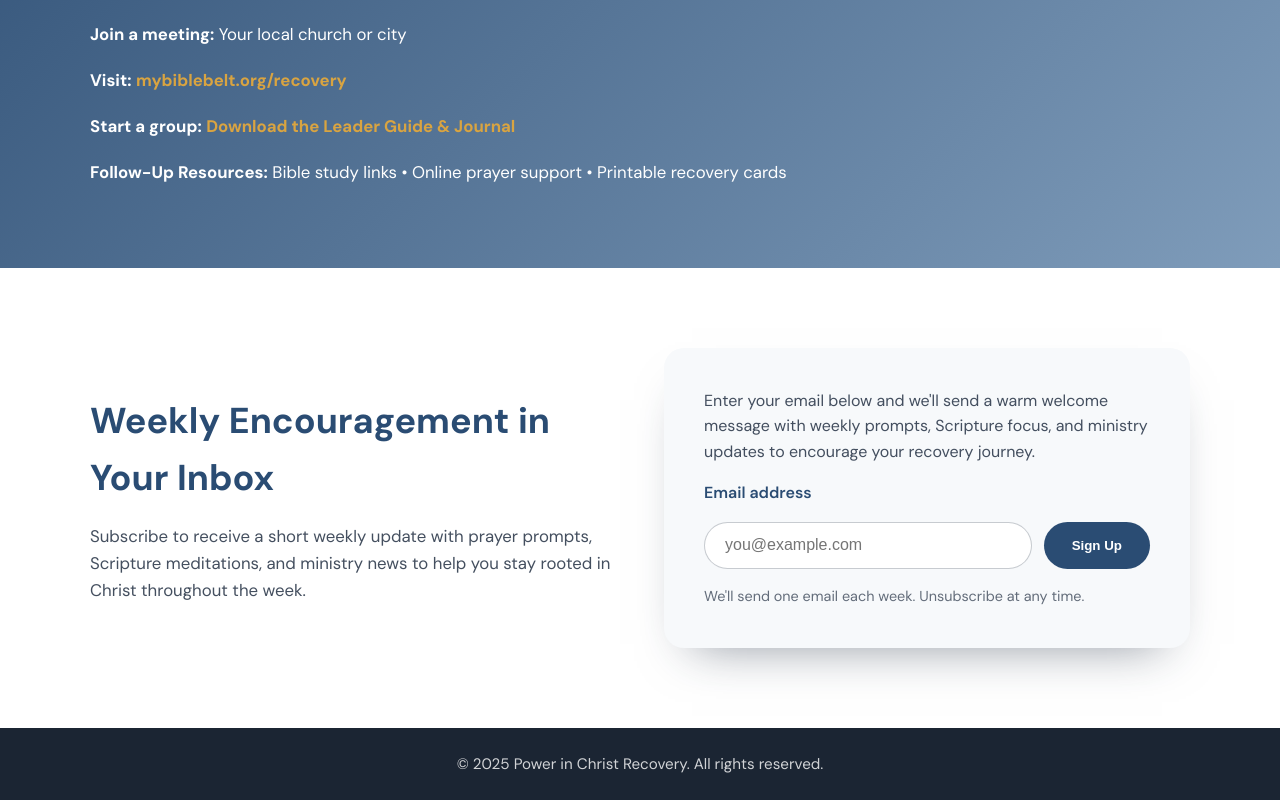
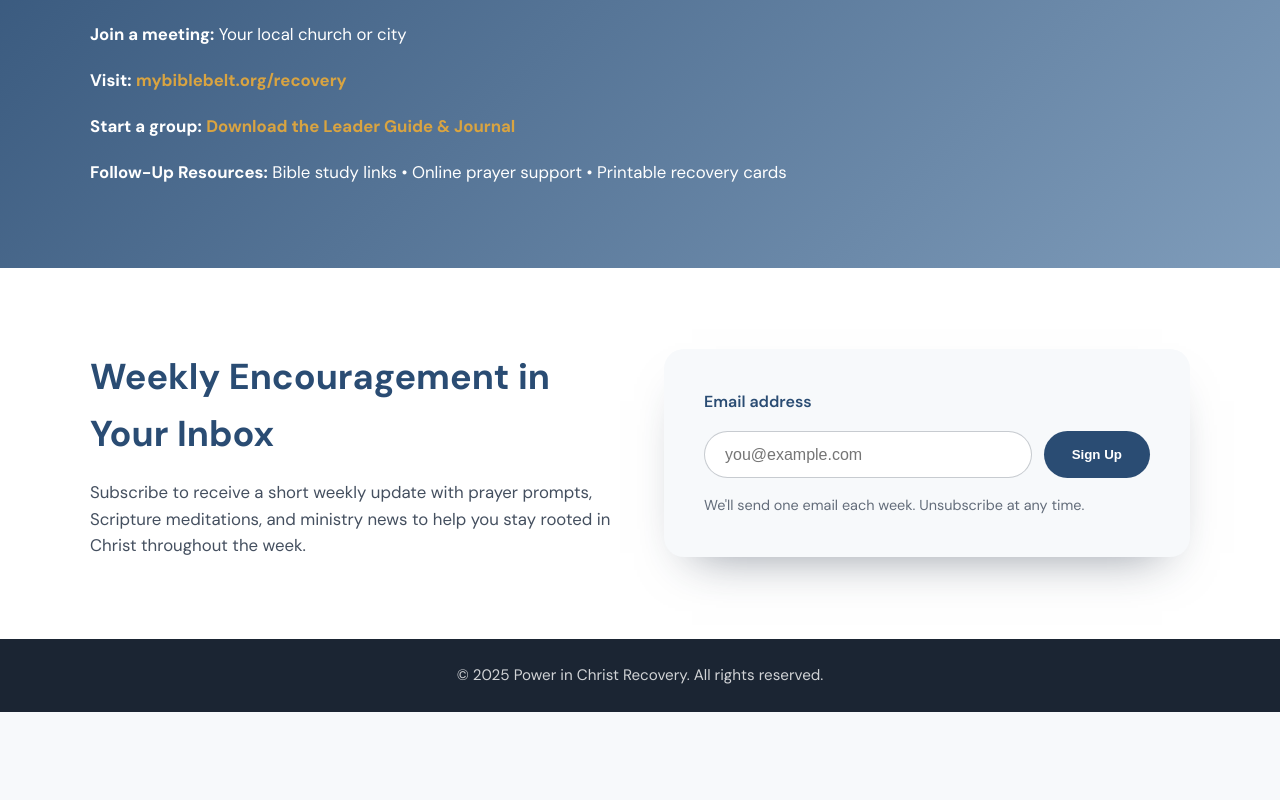
Before and after one commit to jdmarlow86/powerinchristrecovery, a plain HTML site: page index.html in a window 1280 px wide. Shown: the part 2751-3551 px from the top of the page. After the commit the page ends 3463 px from the top, so only its background shows below. Drawn offline with Linux system fonts and the light colour scheme.

Commit message:
Text revert

```diff
--- a/index.html
+++ b/index.html
@@ -180,10 +180,6 @@
           </p>
         </div>
         <form class="newsletter__form" data-newsletter-form>
-          <p class="newsletter__intro">
-            Enter your email below and we'll send a warm welcome message with weekly prompts, Scripture focus, and ministry
-            updates to encourage your recovery journey.
-          </p>
           <label class="newsletter__label" for="newsletter-email">Email address</label>
           <div class="newsletter__field">
             <input
```
